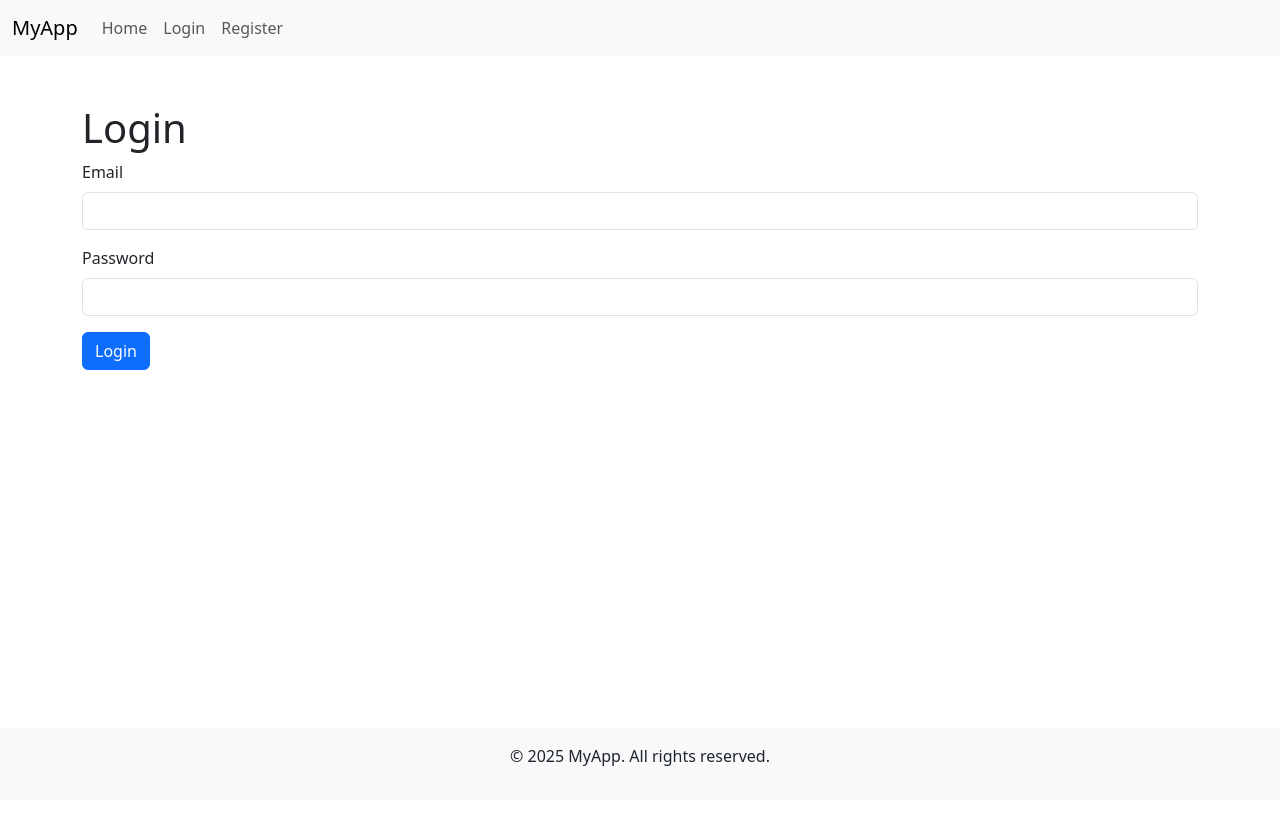
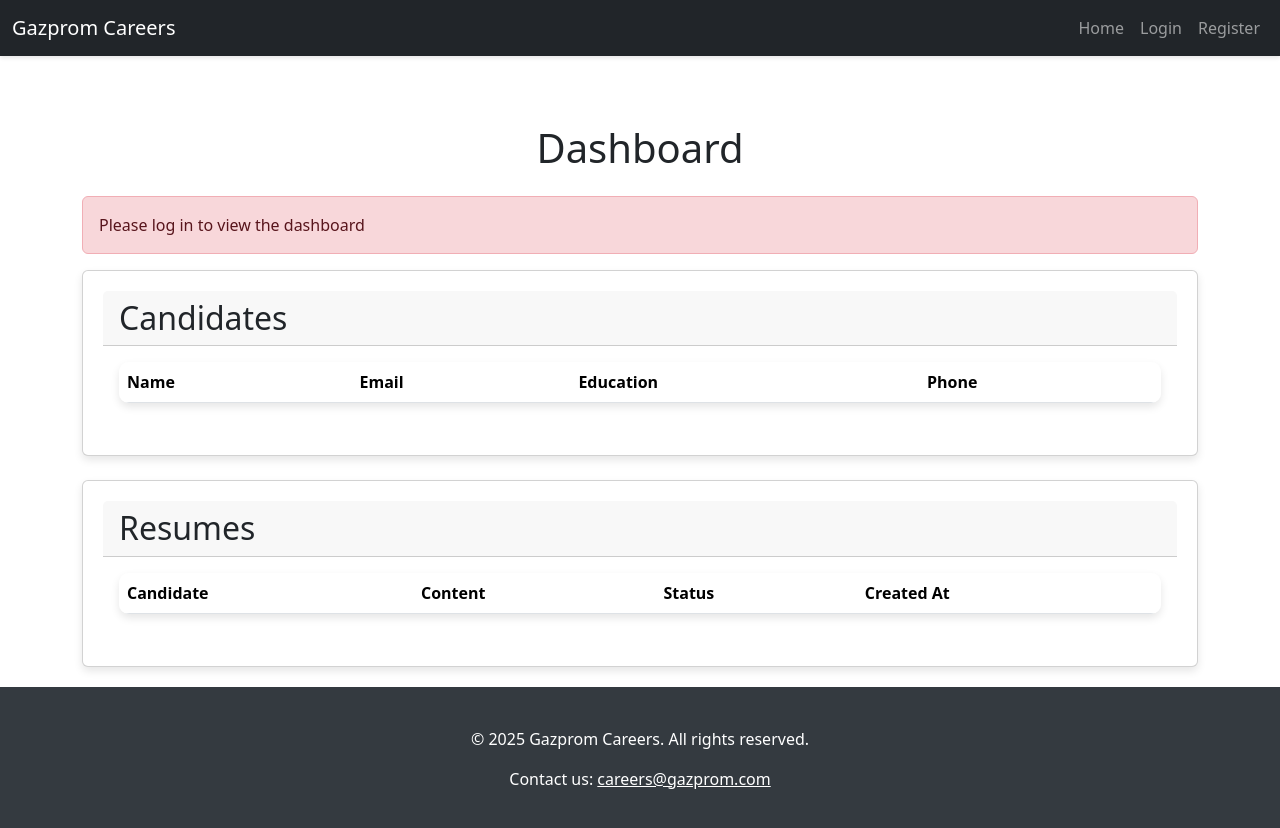
Before and after one commit to Kae1thas/gazprom-request-app, a React (Create React App) app in the folder frontend/: page /dashboard in a window 1280 px wide. Before the commit this address led to /login. Shown: the top 828 px of the page. Before the commit the page ends 800 px from the top, so only its background shows below. Built offline with nearby package versions, Linux system fonts and the light colour scheme.

Commit message:
Frontend v.1.2.0

```diff
--- a/frontend/src/App.js
+++ b/frontend/src/App.js
@@ -24,7 +24,18 @@
           </Routes>
         </div>
         <Footer />
-        <ToastContainer position="top-right" autoClose={3000} hideProgressBar={false} />
+        <ToastContainer
+          position="top-right"
+          autoClose={3000}
+          hideProgressBar={false}
+          newestOnTop
+          closeOnClick
+          rtl={false}
+          pauseOnFocusLoss
+          draggable
+          pauseOnHover
+          theme="colored"
+        />
       </div>
     </Router>
   );
--- a/frontend/src/components/Dashboard.js
+++ b/frontend/src/components/Dashboard.js
@@ -1,81 +1,41 @@
 import React, { useState, useEffect } from 'react';
-import { useNavigate } from 'react-router-dom';
 import axios from 'axios';
 
 const Dashboard = () => {
   const [candidates, setCandidates] = useState([]);
   const [resumes, setResumes] = useState([]);
-  const [loading, setLoading] = useState(true);
   const [error, setError] = useState('');
-  const navigate = useNavigate();
 
-  // Fetch candidates and resumes on mount
   useEffect(() => {
-    const fetchData = async () => {
-      try {
     const token = localStorage.getItem('token');
     if (!token) {
-          navigate('/login');
+      setError('Please log in to view the dashboard');
       return;
     }
 
-        const config = {
-          headers: { Authorization: `Bearer ${token}` },
-        };
+    // Получаем список кандидатов
+    axios.get('http://localhost:8000/api/candidates/', {
+      headers: { Authorization: `Bearer ${token}` }
+    })
+      .then(response => setCandidates(response.data))
+      .catch(() => setError('Failed to fetch candidates'));
 
-        // Fetch candidates
-        const candidatesResponse = await axios.get('http://localhost:8000/api/candidates/', config);
-        setCandidates(candidatesResponse.data);
-
-        // Fetch resumes
-        const resumesResponse = await axios.get('http://localhost:8000/api/resumes/', config);
-        setResumes(resumesResponse.data);
-
-        setLoading(false);
-      } catch (err) {
-        setError('Failed to fetch data');
-        setLoading(false);
-      }
-    };
-
-    fetchData();
-  }, [navigate]);
-
-  // Handle logout
-  const handleLogout = () => {
-    localStorage.removeItem('token');
-    navigate('/login');
-  };
-
-  // Update resume status
-  const updateResumeStatus = async (resumeId, newStatus) => {
-    try {
-      const token = localStorage.getItem('token');
-      const config = {
-        headers: { Authorization: `Bearer ${token}` },
-      };
-      await axios.patch(`http://localhost:8000/api/resumes/${resumeId}/`, { status: newStatus }, config);
-      setResumes(resumes.map(resume =>
-        resume.id === resumeId ? { ...resume, status: newStatus } : resume
-      ));
-    } catch (err) {
-      setError('Failed to update resume status');
-    }
-  };
-
-  if (loading) return <div className="container mt-5">Loading...</div>;
-  if (error) return <div className="container mt-5 alert alert-danger">{error}</div>;
+    // Получаем список резюме
+    axios.get('http://localhost:8000/api/resumes/', {
+      headers: { Authorization: `Bearer ${token}` }
+    })
+      .then(response => setResumes(response.data))
+      .catch(() => setError('Failed to fetch resumes'));
+  }, []);
 
   return (
     <div className="container mt-5">
-      <div className="d-flex justify-content-between align-items-center mb-4">
-        <h1>Dashboard</h1>
-        <button className="btn btn-danger" onClick={handleLogout}>Logout</button>
-      </div>
-
-      {/* Candidates List */}
-      <h2>Candidates</h2>
-      <table className="table table-striped mb-5">
+      <h1 className="text-center mb-4">Dashboard</h1>
+      {error && <div className="alert alert-danger">{error}</div>}
+      <div className="card mb-4">
+        <h2 className="card-header">Candidates</h2>
+        <div className="card-body">
+          <table className="table table-striped">
             <thead>
               <tr>
                 <th>Name</th>
@@ -87,50 +47,42 @@
             <tbody>
               {candidates.map(candidate => (
                 <tr key={candidate.id}>
-              <td>{candidate.user.last_name} {candidate.user.first_name}</td>
+                  <td>{candidate.user.last_name} {candidate.user.first_name} {candidate.user.patronymic}</td>
                   <td>{candidate.user.email}</td>
-              <td>{candidate.education}</td>
-              <td>{candidate.phone_number}</td>
+                  <td>{candidate.education || 'N/A'}</td>
+                  <td>{candidate.phone_number || 'N/A'}</td>
                 </tr>
               ))}
             </tbody>
           </table>
-
-      {/* Resumes List */}
-      <h2>Resumes</h2>
+        </div>
+      </div>
+      <div className="card">
+        <h2 className="card-header">Resumes</h2>
+        <div className="card-body">
           <table className="table table-striped">
             <thead>
               <tr>
-            <th>ID</th>
                 <th>Candidate</th>
                 <th>Content</th>
                 <th>Status</th>
-            <th>Actions</th>
+                <th>Created At</th>
               </tr>
             </thead>
             <tbody>
               {resumes.map(resume => (
                 <tr key={resume.id}>
-              <td>{resume.id}</td>
-              <td>{resume.candidate.user.username}</td>
+                  <td>{resume.candidate.user.last_name} {resume.candidate.user.first_name} {resume.candidate.user.patronymic}</td>
                   <td>{resume.content.substring(0, 50)}...</td>
                   <td>{resume.status}</td>
-              <td>
-                <select
-                  value={resume.status}
-                  onChange={(e) => updateResumeStatus(resume.id, e.target.value)}
-                  className="form-select"
-                >
-                  <option value="PENDING">Pending</option>
-                  <option value="ACCEPTED">Accepted</option>
-                  <option value="REJECTED">Rejected</option>
-                </select>
-              </td>
+                  <td>{new Date(resume.created_at).toLocaleDateString()}</td>
                 </tr>
               ))}
             </tbody>
           </table>
         </div>
+      </div>
+    </div>
   );
 };
 
--- a/frontend/src/components/Footer.js
+++ b/frontend/src/components/Footer.js
@@ -2,8 +2,11 @@
 
 const Footer = () => {
   return (
-    <footer className="bg-light text-center py-3">
-      <p>&copy; 2025 MyApp. All rights reserved.</p>
+    <footer className="footer">
+      <div className="container">
+        <p>&copy; {new Date().getFullYear()} Gazprom Careers. All rights reserved.</p>
+        <p>Contact us: <a href="mailto:careers@gazprom.com" className="text-white">careers@gazprom.com</a></p>
+      </div>
     </footer>
   );
 };
--- a/frontend/src/components/Home.js
+++ b/frontend/src/components/Home.js
@@ -2,9 +2,15 @@
 
 const Home = () => {
   return (
-    <div className="container">
-      <h1 className="mt-5">Welcome to MyApp</h1>
-      <p>This is a simple React + Django application.</p>
+    <div className="container mt-5">
+      <div className="card text-center">
+        <h1 className="card-header">Welcome to Gazprom Careers</h1>
+        <div className="card-body">
+          <p className="lead">Join our team and build your career with one of the leading energy companies in the world.</p>
+          <p>Explore opportunities, submit your resume, and start your journey with Gazprom today!</p>
+          <a href="/register" className="btn btn-primary">Get Started</a>
+        </div>
+      </div>
     </div>
   );
 };
--- a/frontend/src/components/Login.js
+++ b/frontend/src/components/Login.js
@@ -29,7 +29,8 @@
 
   return (
     <div className="container mt-5">
-      <h1>Login</h1>
+      <div className="card">
+        <h2 className="text-center mb-4">Login</h2>
         {error && <div className="alert alert-danger">{error}</div>}
         <form onSubmit={handleSubmit}>
           <div className="mb-3">
@@ -54,8 +55,9 @@
               required
             />
           </div>
-        <button type="submit" className="btn btn-primary">Login</button>
+          <button type="submit" className="btn btn-primary w-100">Login</button>
         </form>
+      </div>
     </div>
   );
 };
--- a/frontend/src/components/Navbar.js
+++ b/frontend/src/components/Navbar.js
@@ -1,25 +1,73 @@
-import React from 'react';
-import { Link } from 'react-router-dom';
+import React, { useState, useEffect } from 'react';
+import { Link, useNavigate } from 'react-router-dom';
+import axios from 'axios';
 
 const Navbar = () => {
+  const [user, setUser] = useState(null);
+  const navigate = useNavigate();
+
+  useEffect(() => {
+    const token = localStorage.getItem('token');
+    if (token) {
+      // Запрос для получения данных пользователя
+      axios.get('http://localhost:8000/api/candidates/', {
+        headers: { Authorization: `Bearer ${token}` }
+      })
+      .then(response => {
+        // Предполагаем, что текущий пользователь — первый кандидат
+        const candidate = response.data[0];
+        setUser({
+          email: candidate.user.email,
+          fullName: `${candidate.user.last_name} ${candidate.user.first_name} ${candidate.user.patronymic}`.trim() || candidate.user.email
+        });
+      })
+      .catch(() => {
+        localStorage.removeItem('token');
+        setUser(null);
+      });
+    }
+  }, []);
+
+  const handleLogout = () => {
+    localStorage.removeItem('token');
+    setUser(null);
+    navigate('/');
+  };
+
   return (
-    <nav className="navbar navbar-expand-lg navbar-light bg-light">
+    <nav className="navbar navbar-expand-lg navbar-dark bg-dark">
       <div className="container-fluid">
-        <Link className="navbar-brand" to="/">MyApp</Link>
+        <Link className="navbar-brand" to="/">Gazprom Careers</Link>
         <button className="navbar-toggler" type="button" data-bs-toggle="collapse" data-bs-target="#navbarNav" aria-controls="navbarNav" aria-expanded="false" aria-label="Toggle navigation">
           <span className="navbar-toggler-icon"></span>
         </button>
         <div className="collapse navbar-collapse" id="navbarNav">
-          <ul className="navbar-nav">
+          <ul className="navbar-nav ms-auto">
             <li className="nav-item">
               <Link className="nav-link" to="/">Home</Link>
             </li>
+            {user ? (
+              <>
+                <li className="nav-item">
+                  <Link className="nav-link" to="/dashboard">Dashboard</Link>
+                </li>
+                <li className="nav-item">
+                  <span className="nav-link account-info">{user.fullName}</span>
+                </li>
+                <li className="nav-item">
+                  <button className="nav-link btn btn-link" onClick={handleLogout}>Logout</button>
+                </li>
+              </>
+            ) : (
+              <>
                 <li className="nav-item">
                   <Link className="nav-link" to="/login">Login</Link>
                 </li>
                 <li className="nav-item">
                   <Link className="nav-link" to="/register">Register</Link>
                 </li>
+              </>
+            )}
           </ul>
         </div>
       </div>
--- a/frontend/src/components/Register.js
+++ b/frontend/src/components/Register.js
@@ -26,7 +26,8 @@
 
   return (
     <div className="container mt-5">
-      <h1>Register</h1>
+      <div className="card">
+        <h2 className="text-center mb-4">Register</h2>
         {error && <div className="alert alert-danger">{error}</div>}
         <form onSubmit={handleSubmit(onSubmit)}>
           <div className="mb-3">
@@ -82,8 +83,9 @@
               {...register('patronymic')}
             />
           </div>
-        <button type="submit" className="btn btn-primary">Register</button>
+          <button type="submit" className="btn btn-primary w-100">Register</button>
         </form>
+      </div>
     </div>
   );
 };
--- a/frontend/src/index.css
+++ b/frontend/src/index.css
@@ -1,13 +1,71 @@
 body {
-  margin: 0;
-  font-family: -apple-system, BlinkMacSystemFont, 'Segoe UI', 'Roboto', 'Oxygen',
-    'Ubuntu', 'Cantarell', 'Fira Sans', 'Droid Sans', 'Helvetica Neue',
-    sans-serif;
-  -webkit-font-smoothing: antialiased;
-  -moz-osx-font-smoothing: grayscale;
+  background-color: #f8f9fa;
+  font-family: 'Arial', sans-serif;
 }
 
-code {
-  font-family: source-code-pro, Menlo, Monaco, Consolas, 'Courier New',
-    monospace;
+.navbar {
+  box-shadow: 0 2px 4px rgba(0, 0, 0, 0.1);
 }
+
+.container {
+  max-width: 800px;
+  margin: 0 auto;
+  padding: 20px;
+}
+
+.card {
+  border: none;
+  border-radius: 10px;
+  box-shadow: 0 4px 8px rgba(0, 0, 0, 0.1);
+  padding: 20px;
+  background-color: #fff;
+}
+
+.form-control {
+  border-radius: 5px;
+  transition: border-color 0.3s ease;
+}
+
+.form-control:focus {
+  border-color: #007bff;
+  box-shadow: 0 0 5px rgba(0, 123, 255, 0.3);
+}
+
+.btn-primary {
+  border-radius: 5px;
+  padding: 10px 20px;
+  transition: background-color 0.3s ease;
+}
+
+.btn-primary:hover {
+  background-color: #0056b3;
+}
+
+.alert {
+  border-radius: 5px;
+}
+
+.table {
+  background-color: #fff;
+  border-radius: 10px;
+  overflow: hidden;
+  box-shadow: 0 4px 8px rgba(0, 0, 0, 0.1);
+}
+
+.table th,
+.table td {
+  vertical-align: middle;
+}
+
+.footer {
+  background-color: #343a40;
+  color: #fff;
+  padding: 20px 0;
+  text-align: center;
+  margin-top: auto;
+}
+
+.account-info {
+  font-weight: bold;
+  color: #fff;
+}
```
Lines whose indentation alone changed are shown as unchanged.
